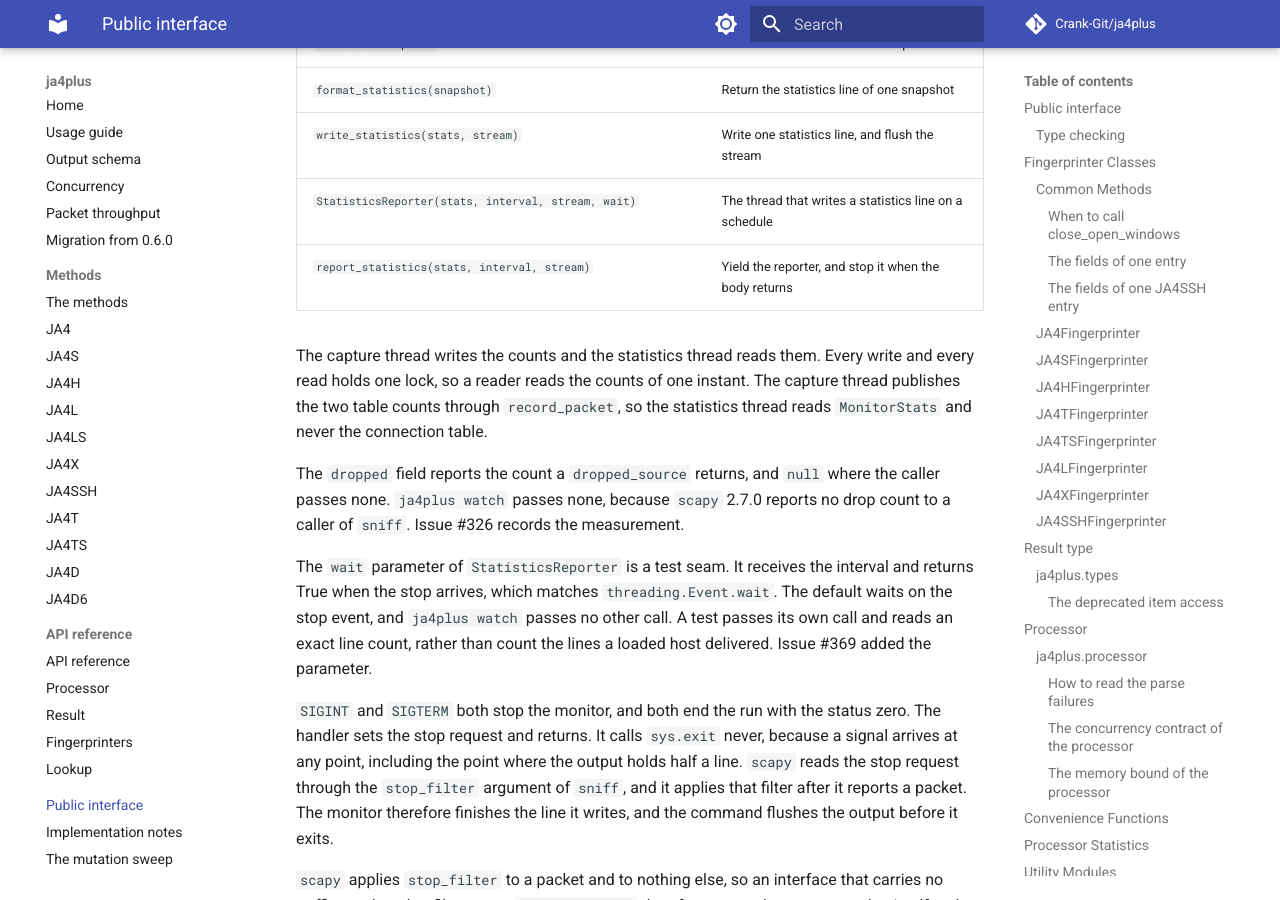
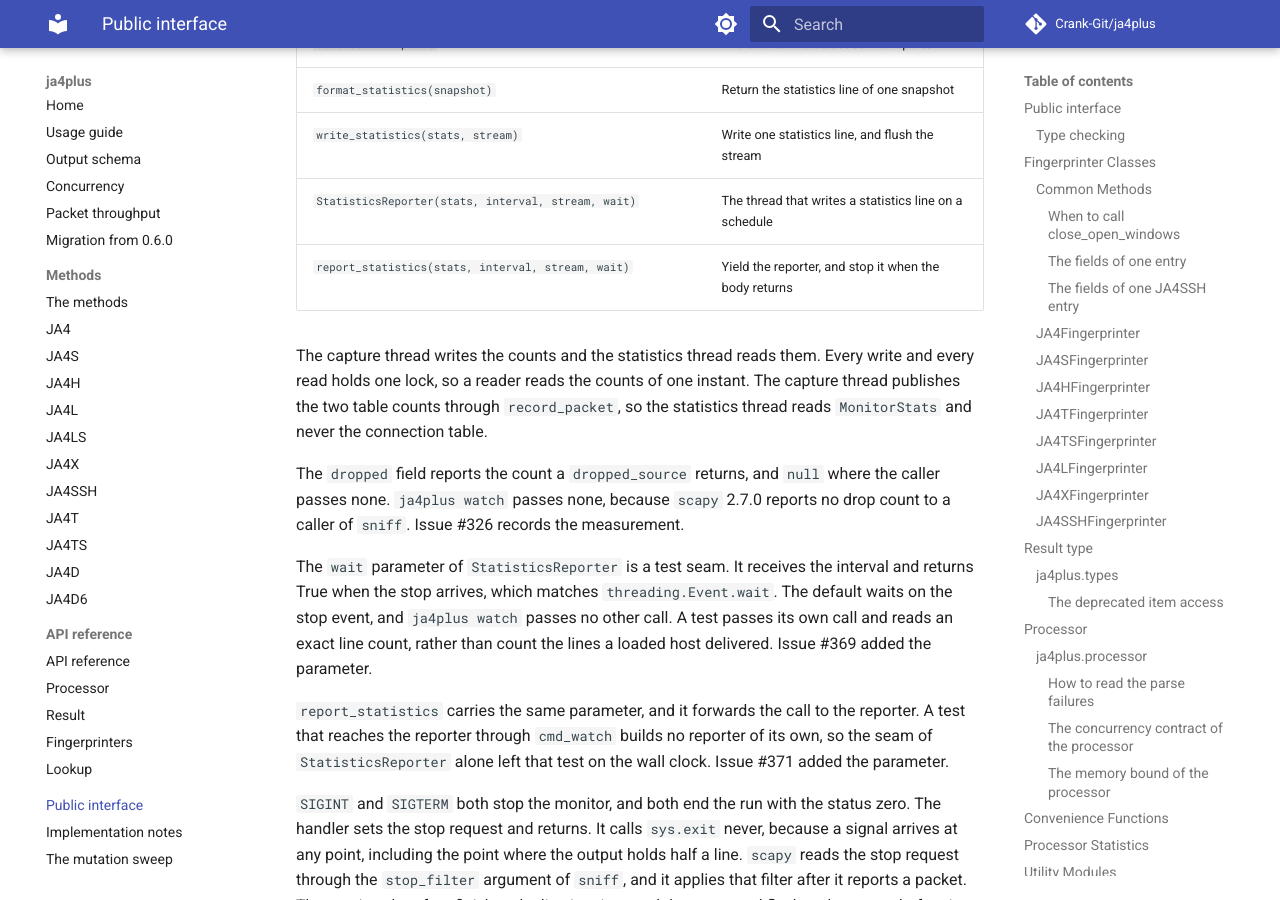
Before and after one commit to Crank-Git/ja4plus, an MkDocs documentation site: the page built from docs/api_reference.md, in a window 1280 px wide and 900 px high, scrolled down 20406 px. Built offline with MkDocs 1.6.1 and Material for MkDocs 9.7.7, drawn with Linux system fonts in a browser that asks for light colours; comment, search, counter and statistics services are not loaded.

Commit message:
fix(watch): carry an injected wait from the command to the reporter
`report_statistics` gains a `wait` parameter and forwards it to
`StatisticsReporter`. `ja4plus/cli.py` passes nothing, so the default still
waits on the stop event and the shipped behaviour does not move.

The seam #369 added reaches a caller that builds a reporter. The periodic
statistics case builds none: it reaches the reporter through `cmd_watch`, so it
needed a wait that travels from the command down to `report_statistics`.

The case now reads the interval and the stream `cmd_watch` passed, and it counts
an exact four statistics lines. It proves more of FR-live-capture-9 and
FR-live-capture-10 than the earlier form proved, and it holds no sleep.

Refs #371

[skip ci]

```diff
--- a/docs/api_reference.md
+++ b/docs/api_reference.md
@@ -717,7 +717,7 @@ starts, and `report_statistics` starts it only when the caller states an interva
 | `format_statistics(snapshot)` | Return the statistics line of one snapshot |
 | `write_statistics(stats, stream)` | Write one statistics line, and flush the stream |
 | `StatisticsReporter(stats, interval, stream, wait)` | The thread that writes a statistics line on a schedule |
-| `report_statistics(stats, interval, stream)` | Yield the reporter, and stop it when the body returns |
+| `report_statistics(stats, interval, stream, wait)` | Yield the reporter, and stop it when the body returns |
 
 The capture thread writes the counts and the statistics thread reads them. Every write
 and every read holds one lock, so a reader reads the counts of one instant. The capture
@@ -733,6 +733,11 @@ returns True when the stop arrives, which matches `threading.Event.wait`. The de
 waits on the stop event, and `ja4plus watch` passes no other call. A test passes its own
 call and reads an exact line count, rather than count the lines a loaded host delivered.
 Issue #369 added the parameter.
+
+`report_statistics` carries the same parameter, and it forwards the call to the reporter.
+A test that reaches the reporter through `cmd_watch` builds no reporter of its own, so the
+seam of `StatisticsReporter` alone left that test on the wall clock. Issue #371 added the
+parameter.
 
 `SIGINT` and `SIGTERM` both stop the monitor, and both end the run with the status zero.
 The handler sets the stop request and returns. It calls `sys.exit` never, because a
```
Also changed, not shown: CHANGELOG.md (+17 -0 lines), docs/specs/spec.md (+1 -0 lines), 2 other files.
